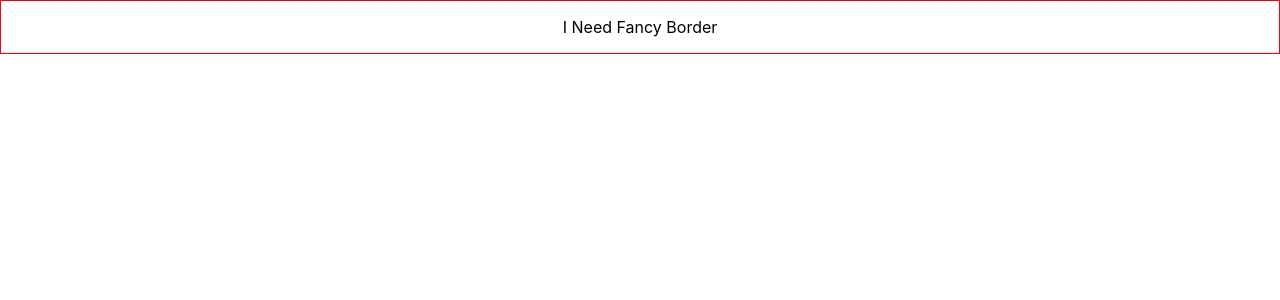
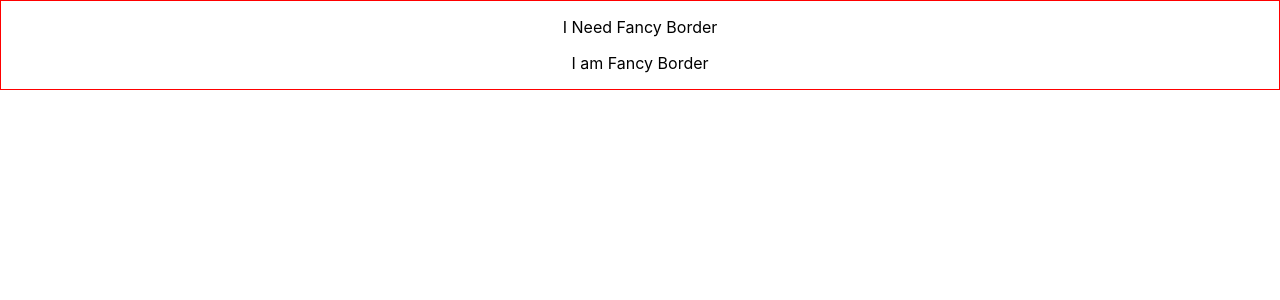
Before and after one commit to KameshwaranMurugan333/18th-dec-context--example, a React (Create React App) app: page / in a window 1280 px wide. Shown: the top 300 px of the page. Built offline with nearby package versions, Linux system fonts and the light colour scheme.

Commit message:
containment added

```diff
--- a/src/FancyBorder.jsx
+++ b/src/FancyBorder.jsx
@@ -4,6 +4,7 @@ export const FancyBorder = (props) => {
     return (
         <div style={{ border: '1px solid ' + props.color }}>
             {props.children}
+            <p>I am Fancy Border</p>
         </div>
     );
 }
```
